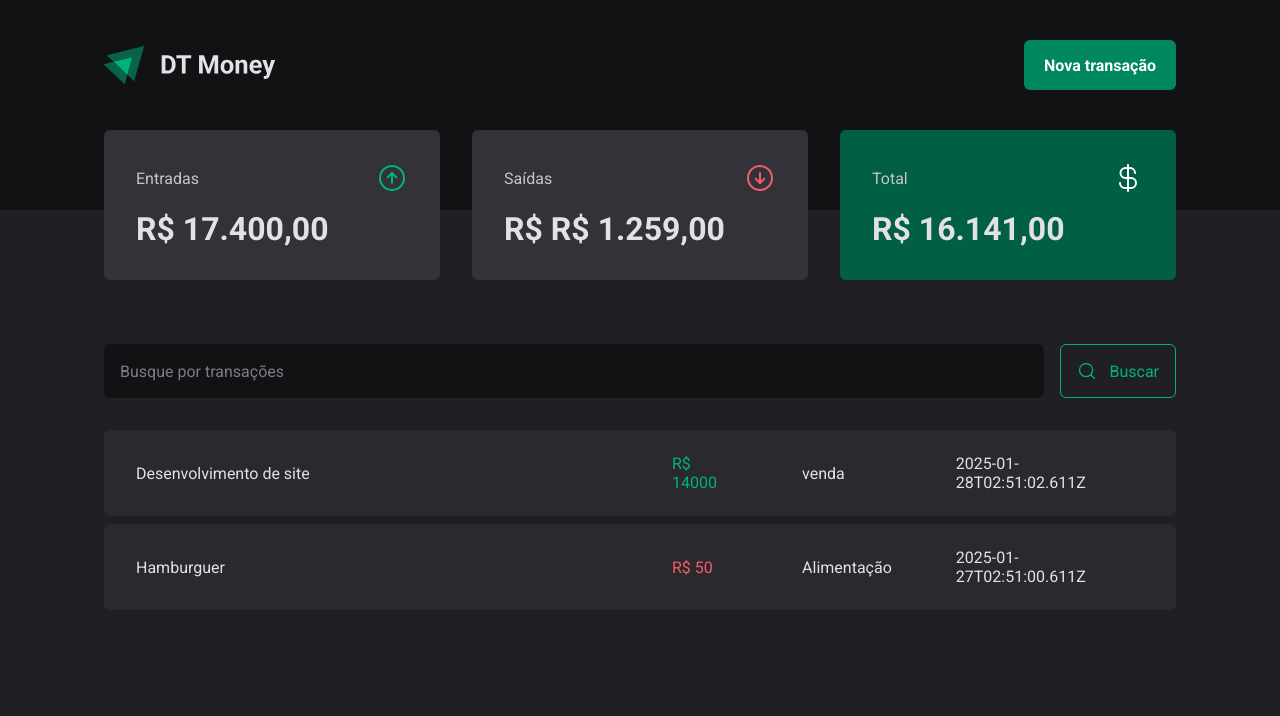
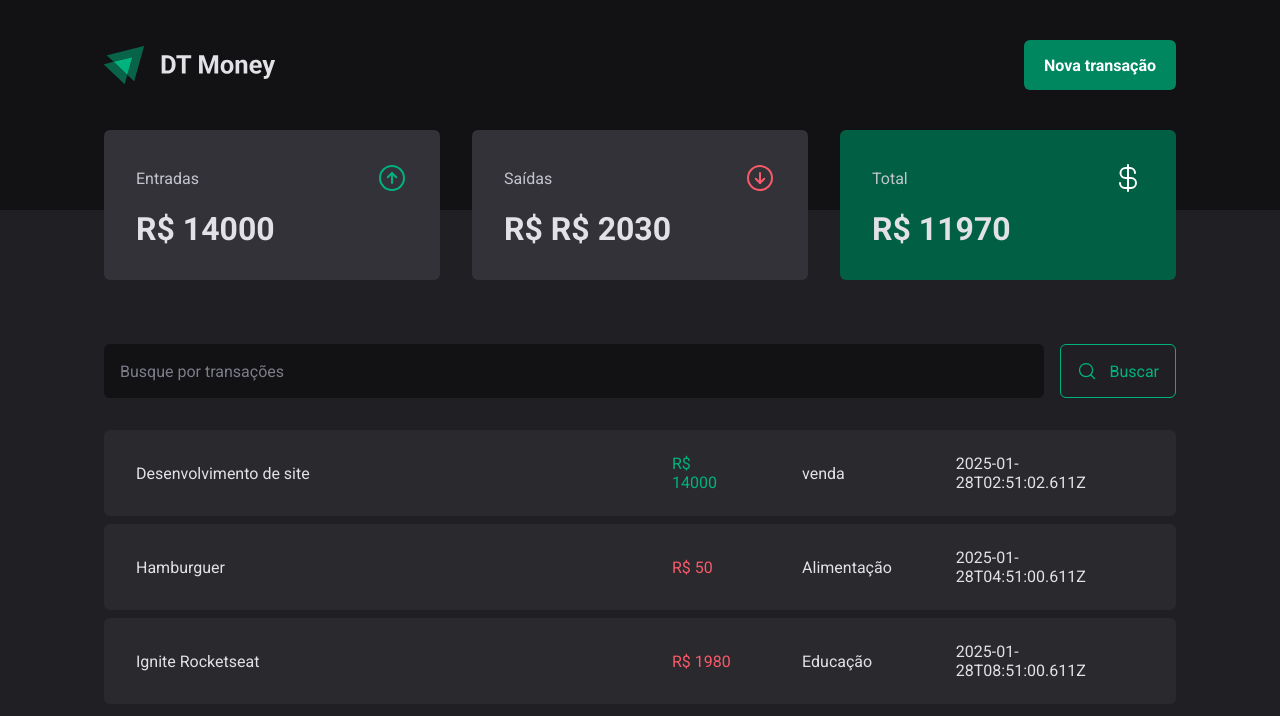
Before and after one commit to WigorCosta21/DT-Money, a React (Vite) app: page / in a window 1280 px wide. Shown: the top 716 px of the page. Built offline with nearby package versions, Linux system fonts and the light colour scheme; data requests are answered from the project's data file.

Commit message:
feat: add logic to calculate income, outcome, and total balance from transaction

```diff
--- a/server.json
+++ b/server.json
@@ -14,7 +14,15 @@
       "type": "outcome",
       "category": "Alimentação",
       "price": 50,
-      "createdAt": "2025-01-27T02:51:00.611Z"
+      "createdAt": "2025-01-28T04:51:00.611Z"
+    },
+    {
+      "id": 3,
+      "description": "Ignite Rocketseat",
+      "type": "outcome",
+      "category": "Educação",
+      "price": 1980,
+      "createdAt": "2025-01-28T08:51:00.611Z"
     }
   ]
 }
--- a/src/components/Summary/index.tsx
+++ b/src/components/Summary/index.tsx
@@ -1,7 +1,26 @@
 import { ArrowCircleDown, ArrowCircleUp, CurrencyDollar } from "phosphor-react";
+import { useTransaction } from "../../hooks/useTransaction";
+
 import * as S from "./styles";
 
 export const Summary = () => {
+  const { transactions } = useTransaction();
+
+  const summary = transactions.reduce(
+    (acc, transaction) => {
+      if (transaction.type === "income") {
+        acc.income += transaction.price;
+        acc.total += transaction.price;
+      } else {
+        acc.outcome += transaction.price;
+        acc.total -= transaction.price;
+      }
+
+      return acc;
+    },
+    { income: 0, outcome: 0, total: 0 }
+  );
+
   return (
     <S.SummaryContainer>
       <S.SummaryCard>
@@ -10,7 +29,7 @@ export const Summary = () => {
           <ArrowCircleUp size={32} color="#00b37e" />
         </header>
 
-        <strong>R$ 17.400,00</strong>
+        <strong>R$ {summary.income}</strong>
       </S.SummaryCard>
       <S.SummaryCard>
         <header>
@@ -18,7 +37,7 @@ export const Summary = () => {
           <ArrowCircleDown size={32} color="#f75a68" />
         </header>
 
-        <strong>R$ R$ 1.259,00</strong>
+        <strong>R$ R$ {summary.outcome}</strong>
       </S.SummaryCard>
       <S.SummaryCard variant="green">
         <header>
@@ -26,7 +45,7 @@ export const Summary = () => {
           <CurrencyDollar size={32} color="#FFF" />
         </header>
 
-        <strong>R$ 16.141,00</strong>
+        <strong>R$ {summary.total}</strong>
       </S.SummaryCard>{" "}
     </S.SummaryContainer>
   );
```
